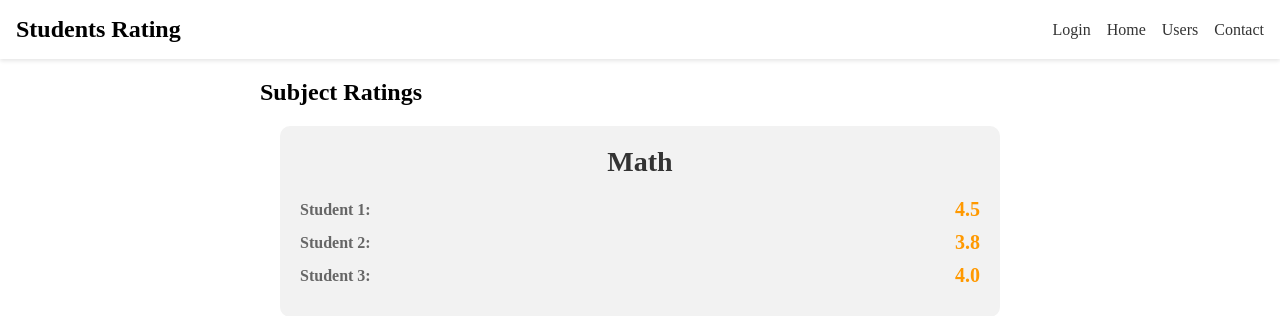
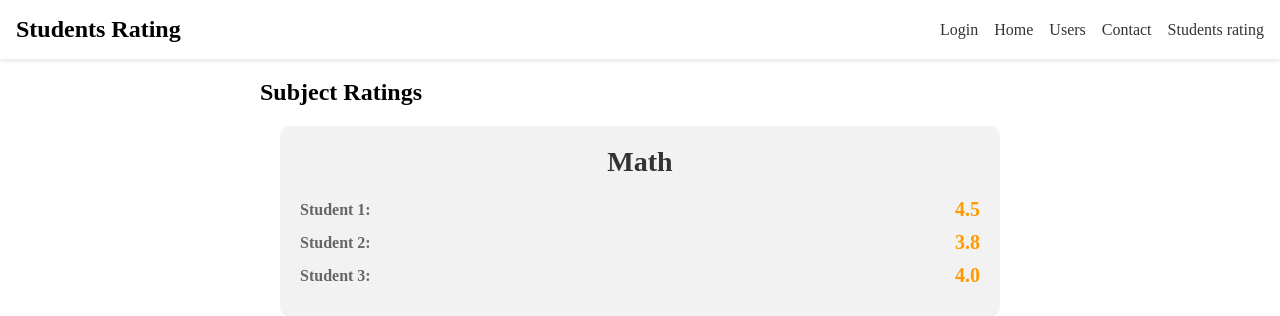
Before and after one commit to batiamida/student_rating.github.io, a Python web app: template templates/rating_table.html in a window 1280 px wide. Shown: the top 316 px of the page. Run offline with Jinja, Linux system fonts and the light colour scheme; the template is opened without the code that fills it, so the values that code supplies are empty.

Commit message:
rating table link

```diff
--- a/templates/contact_page.html
+++ b/templates/contact_page.html
@@ -16,6 +16,8 @@
           <li><a href="./main_page.html">Home</a></li>
           <li><a href="./listing_page.html">Users</a></li>
           <li><a href="./contact_page.html">Contact</a></li>
+          <li><a href="./rating_table.html">Students rating</a></li>
+
         </ul>
       </nav>
     </header>
--- a/templates/detailed_progress.html
+++ b/templates/detailed_progress.html
@@ -15,6 +15,8 @@
           <li><a href="./main_page.html">Home</a></li>
           <li><a href="./listing_page.html">Users</a></li>
           <li><a href="./contact_page.html">Contact</a></li>
+          <li><a href="./rating_table.html">Students rating</a></li>
+
         </ul>
       </nav>
     </header>
--- a/templates/main_page.html
+++ b/templates/main_page.html
@@ -15,6 +15,8 @@
           <li><a href="./main_page.html">Home</a></li>
           <li><a href="./listing_page.html">Users</a></li>
           <li><a href="./contact_page.html">Contact</a></li>
+          <li><a href="./rating_table.html">Students rating</a></li>
+
         </ul>
       </nav>
     </header>
--- a/templates/rating_table.html
+++ b/templates/rating_table.html
@@ -16,6 +16,8 @@
           <li><a href="./main_page.html">Home</a></li>
           <li><a href="./listing_page.html">Users</a></li>
           <li><a href="./contact_page.html">Contact</a></li>
+          <li><a href="./rating_table.html">Students rating</a></li>
+
       </ul>
     </nav>
   </header>
--- a/templates/user_info.html
+++ b/templates/user_info.html
@@ -16,6 +16,8 @@
           <li><a href="./main_page.html">Home</a></li>
           <li><a href="./listing_page.html">Users</a></li>
           <li><a href="./contact_page.html">Contact</a></li>
+          <li><a href="./rating_table.html">Students rating</a></li>
+
       </ul>
     </nav>
   </header>
```
